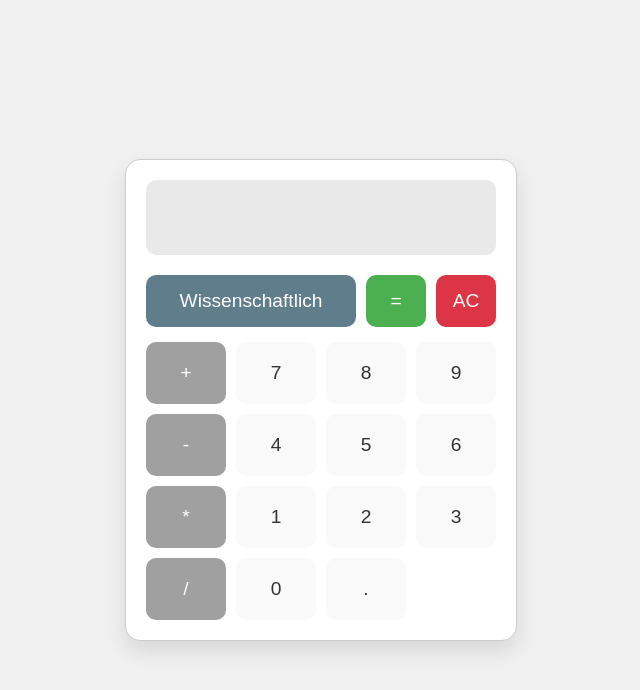
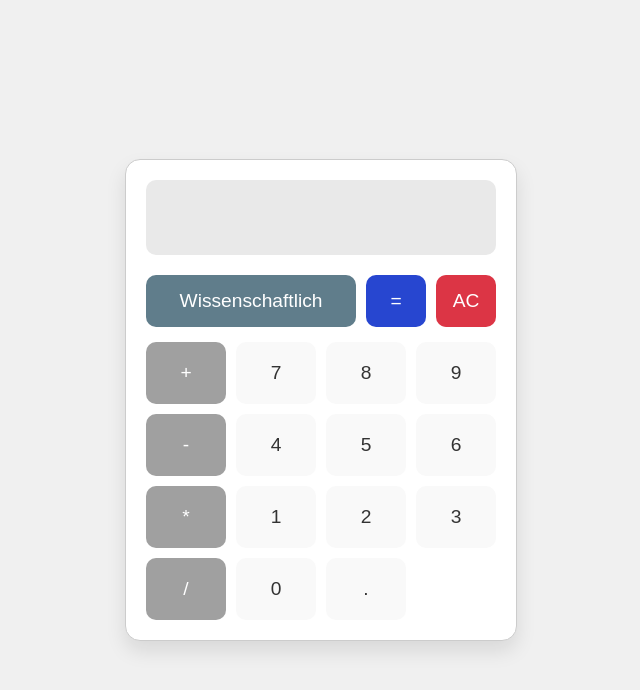
Before and after one commit to ed23x/html-calculator, a plain HTML site: page index.html in a window 1280 px wide. Shown: the whole page, without its empty margins (319-959 px from the left). Drawn offline with Linux system fonts and the light colour scheme.

Commit message:
farbe geändert

```diff
--- a/styles_new.css
+++ b/styles_new.css
@@ -150,7 +150,7 @@ body {
 
 /* Equals button */
 .equals-button {
-    background-color: #4CAF50; /* Green color for equals */
+    background-color: #2746d0;
     color: white;
     width: 60px;
 }
```
